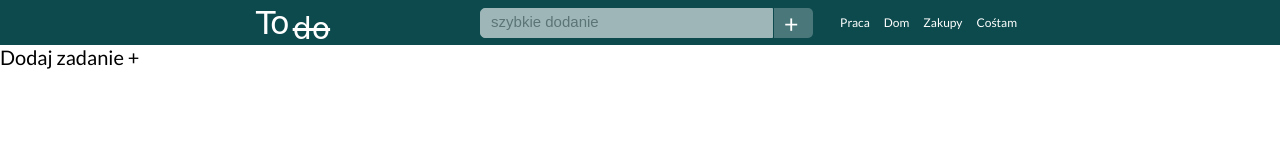
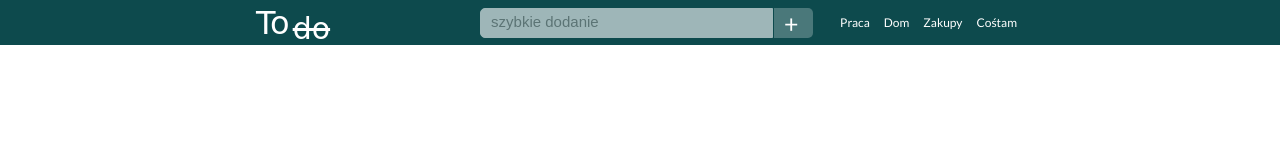
Before and after one commit to kubasiwek/ToDoList, a website built with webpack: page index.html in a window 1280 px wide. Built offline with nearby package versions, Linux system fonts and the light colour scheme; a web font is replaced by a local one.

Commit message:
drobne popraweczki tst

```diff
--- a/index.html
+++ b/index.html
@@ -32,9 +32,9 @@
 
 <section class="main-container">
     <div class="add-event">
-        <div>
-            <span>Dodaj zadanie +</span>
-        </div>
+        <!--<div>-->
+            <!--<span>Dodaj zadanie +</span>-->
+        <!--</div>-->
         <form>
             <!--pola formularza, domyślnie schowane -->
         </form>
```
Also changed, not shown: css/style.css (+8 -8 lines).
